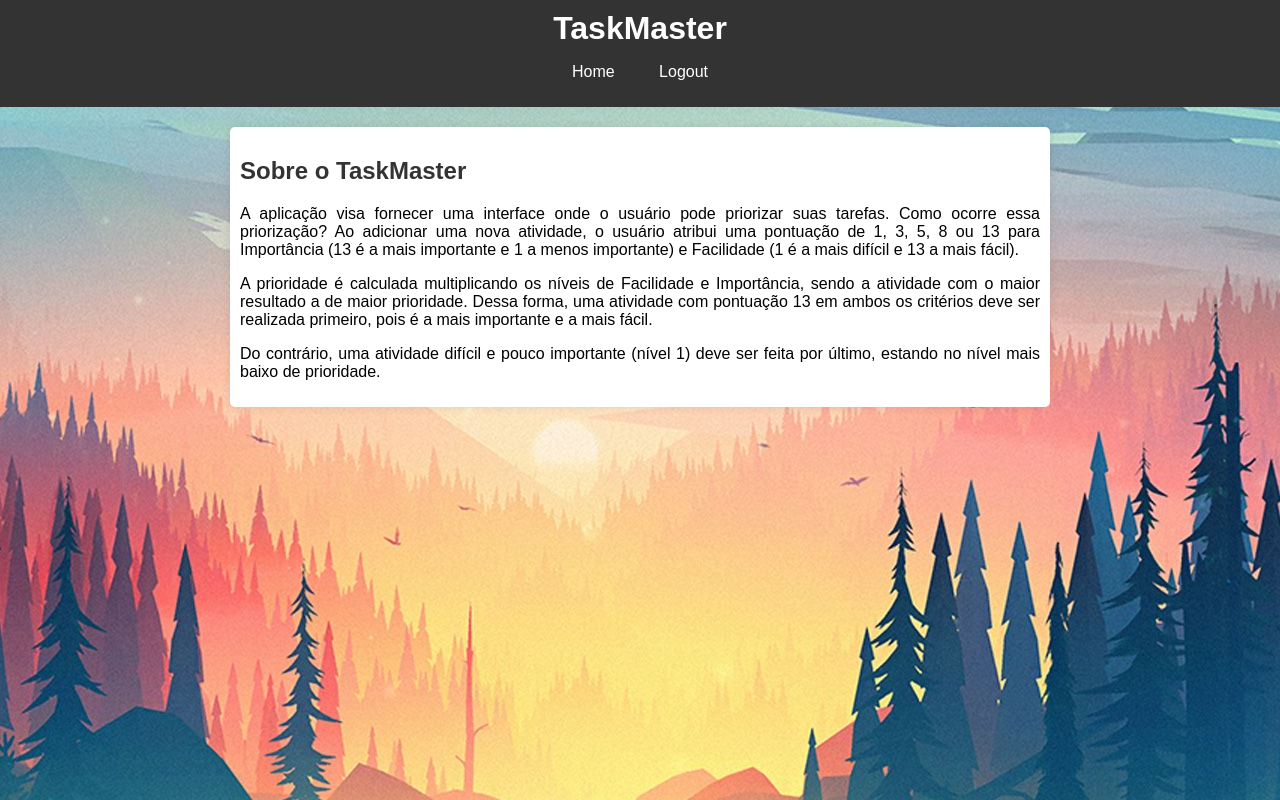
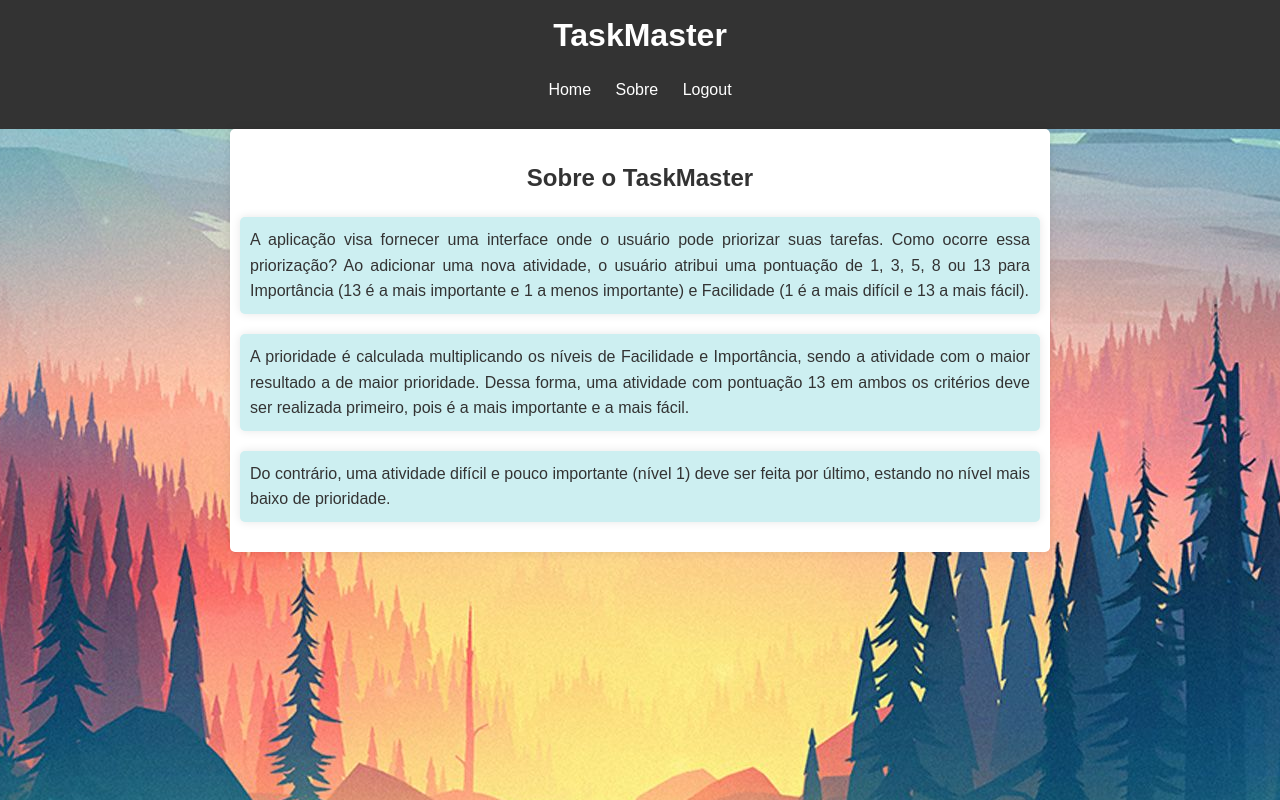
Before and after one commit to DigogSXD/TaskMaster, a Flask app: page /sobre in a window 1280 px wide. Run offline with Flask 3, Linux system fonts and the light colour scheme; a user stored in the database is signed in.

Commit message:
Add files via upload

```diff
--- a/flaskbackend/website/auth.py
+++ b/flaskbackend/website/auth.py
@@ -221,12 +221,25 @@ def editar_projeto(project_id):
 def deletar_projeto(project_id):
     projeto = Project.query.get_or_404(project_id)
 
-    # Remover o projeto
-    db.session.delete(projeto)
-    db.session.commit()
+    # Buscar todas as tarefas associadas ao projeto
+    tarefas = Task.query.filter_by(project_id=project_id).all()
 
-    flash('Projeto deletado com sucesso!', category='success')
+    try:
+        # Deletar todas as tarefas associadas ao projeto
+        for tarefa in tarefas:
+            db.session.delete(tarefa)
+
+        # Remover o projeto
+        db.session.delete(projeto)
+        db.session.commit()
+
+        flash('Projeto e todas as tarefas associadas deletados com sucesso!', category='success')
+    except Exception as e:
+        db.session.rollback()
+        flash('Erro ao deletar o projeto e as tarefas associadas.', 'error')
+
     return redirect(url_for('auth.home'))
+
 
 
 @auth.route('/adicionar_projeto', methods=['POST'])
--- a/flaskbackend/website/static/checklist.css
+++ b/flaskbackend/website/static/checklist.css
@@ -63,6 +63,7 @@ a.button-link {
     text-decoration: none;
     border-radius: 5px;
     transition: background-color 0.3s ease;
+    text-align: center;
 }
 
 a.button-link:hover {
--- /dev/null
+++ b/flaskbackend/website/static/sobre.css
@@ -0,0 +1,43 @@
+/* Estilos gerais */
+body {
+    font-family: Arial, sans-serif;
+    line-height: 1.6;
+    margin: 0;
+    padding: 0;
+    background-color: #f4f4f4;
+    color: #333;
+}
+
+/* Container principal */
+.container {
+    width: 80%;
+    margin: auto;
+    overflow: hidden;
+}
+
+/* Cabeçalho */
+h2 {
+    text-align: center;
+    color: #333;
+    margin-top: 20px;
+}
+
+/* Parágrafos */
+p {
+    text-align: justify;
+    margin: 20px 0;
+    padding: 10px;
+    background: #cdeff1;
+    border-radius: 5px;
+    box-shadow: 0 0 10px rgba(0, 0, 0, 0.1);
+}
+
+/* Links */
+a {
+    color: #333;
+    text-decoration: none;
+}
+
+a:hover {
+    color: #007BFF;
+}
--- a/flaskbackend/website/templates/base.html
+++ b/flaskbackend/website/templates/base.html
@@ -14,7 +14,7 @@
             <h1>TaskMaster</h1>
             <ul>
                 <li><a href="{{ url_for('auth.home') }}">Home</a></li>
-                <li><a href="{{ url_for('auth.sobre') }}">  </a></li>
+                <li><a href="{{ url_for('auth.sobre') }}">Sobre</a></li>
                 <li><a href="{{ url_for('auth.logout') }}">Logout</a></li>
 
             </ul>
--- a/flaskbackend/website/templates/sobre.html
+++ b/flaskbackend/website/templates/sobre.html
@@ -5,6 +5,7 @@ TaskMaster - Sobre
 {% endblock %}
 
 {% block content %}
+<link rel="stylesheet" href="{{ url_for('static', filename='sobre.css') }}">
     <h2>Sobre o TaskMaster</h2>
 
     <p style="text-align: justify;">
```
Also changed, not shown: flaskbackend/instance/taskmaster.db.
